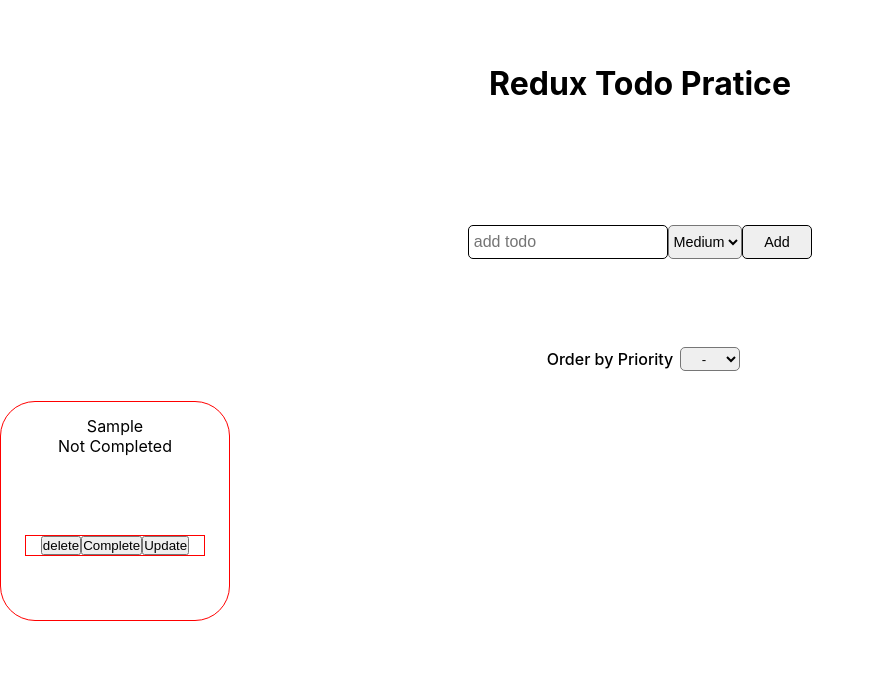
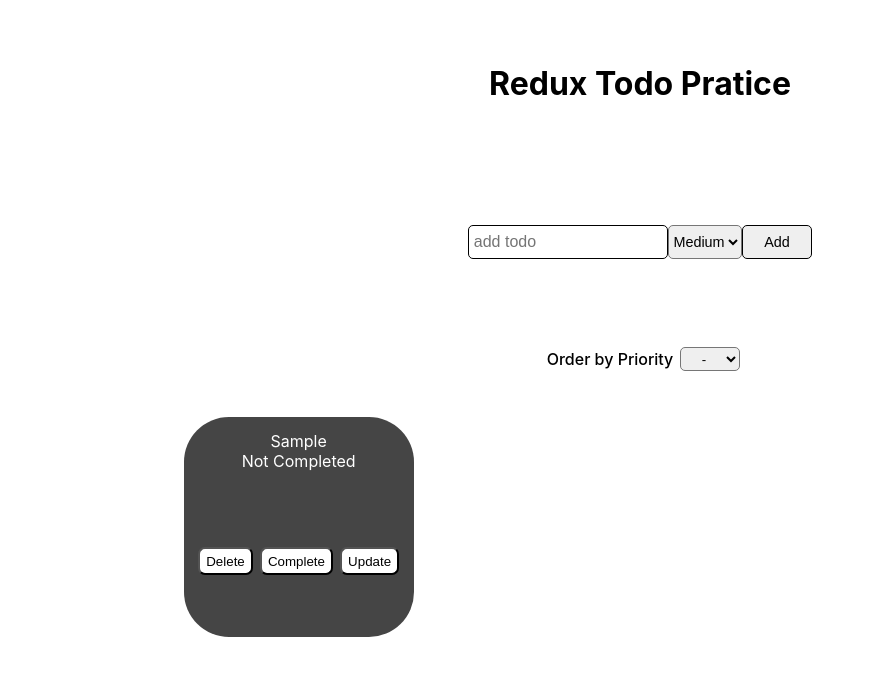
Before and after one commit to SeanSchmidt89/redux-todo, a React (Create React App) app: page / in a window 1280 px wide. Both pictures are taken after typing "Sample" into the empty fields and a click on the button "Add". Shown: the top 676 px of the page, without its empty margins (0-875 px from the left). Built offline with nearby package versions, Linux system fonts and the light colour scheme.

Commit message:
adding css on a few comps

```diff
--- a/src/components/Form/Form.js
+++ b/src/components/Form/Form.js
@@ -19,11 +19,18 @@
       setError(true);
       return;
     }
+    let priorityNumber = 2;
+    if (priority === "High") {
+      priorityNumber = 3;
+    } else if (priority === "Low") {
+      priorityNumber = 1;
+    }
     let todo = {
       id: Math.random() * 10000,
       title: inputText,
       completed: false,
       priority: priority,
+      priorityNum: priorityNumber,
     };
     dispatch(addTodos(todo));
     setInputText("");
@@ -42,7 +49,7 @@
           value={inputText}
           placeholder="add todo"
         />
-        <select onChange={selectHandler} defaultValue='Medium'>
+        <select onChange={selectHandler} defaultValue="Medium">
           <option>High</option>
           <option>Medium</option>
           <option>Low</option>
--- a/src/components/Todo/Todo.css
+++ b/src/components/Todo/Todo.css
@@ -1,11 +1,13 @@
 .todo {
+    margin: 1rem auto;
     width: 230px;
     height: 220px;
     display: flex;
     justify-content: center;
     flex-direction: column;
-    border: 1px solid red;
-    border-radius: 35px;
+    background-color: rgb(69, 69, 69);
+    color: white;
+    border-radius: 45px;
 }
 
 .todo-data {
@@ -17,10 +19,19 @@
 }
 
 .todo-btns {
-    width: 180px;
+    width: 200px;
     margin: auto;
     display: flex;
     justify-content: center;
     align-items: center;
-    border: 1px solid red;
 }
+
+.todo-btns button {
+    margin: 0rem 0.2rem;
+    height: 28px;
+    padding: 0.1rem 0.4rem;
+    border-radius: 7px;
+    background-color: white;
+    color: black;
+    cursor: pointer;
+}
--- a/src/components/Todo/Todo.js
+++ b/src/components/Todo/Todo.js
@@ -36,7 +36,7 @@
         <p> {item.completed ? "Completed" : "Not Completed"}</p>
       </div>
       <div className="todo-btns">
-        <button onClick={deleteHanlder}>delete</button>
+        <button onClick={deleteHanlder}>Delete</button>
         <button onClick={completeHandler}>Complete</button>
         <button onClick={showUpdateHandler}>Update</button>
       </div>
--- a/src/components/TodoList/TodoList.css
+++ b/src/components/TodoList/TodoList.css
@@ -4,6 +4,8 @@
 }
 
 .list-container {
+  margin: auto;
+  width: 80%;
   display: grid;
   grid-template-columns: 1fr 1fr 1fr;
 }
--- a/src/store/todoSlice.js
+++ b/src/store/todoSlice.js
@@ -38,16 +38,18 @@
     },
     sortList: (state, action) => {
       console.log(action.payload);
-      // let priority = action.payload;
-      // add priority number to todo
-
-
-
-      // let sortedList = state.todos.sort((a, b) => {
-      //   if (priority === "High") {
-      //     a.priority - b.priority
-      //   }
-      // });
+      let priority = action.payload;
+      if(priority === '-'){
+        return
+      }
+      let sortedList = state.todos.sort((a, b) => {
+        if (priority === "High") {
+          return b.priorityNum - a.priorityNum;
+        } else {
+          return a.priorityNum - b.priorityNum;
+        }
+      });
+      state.todos = sortedList;
     },
   },
 });
```
